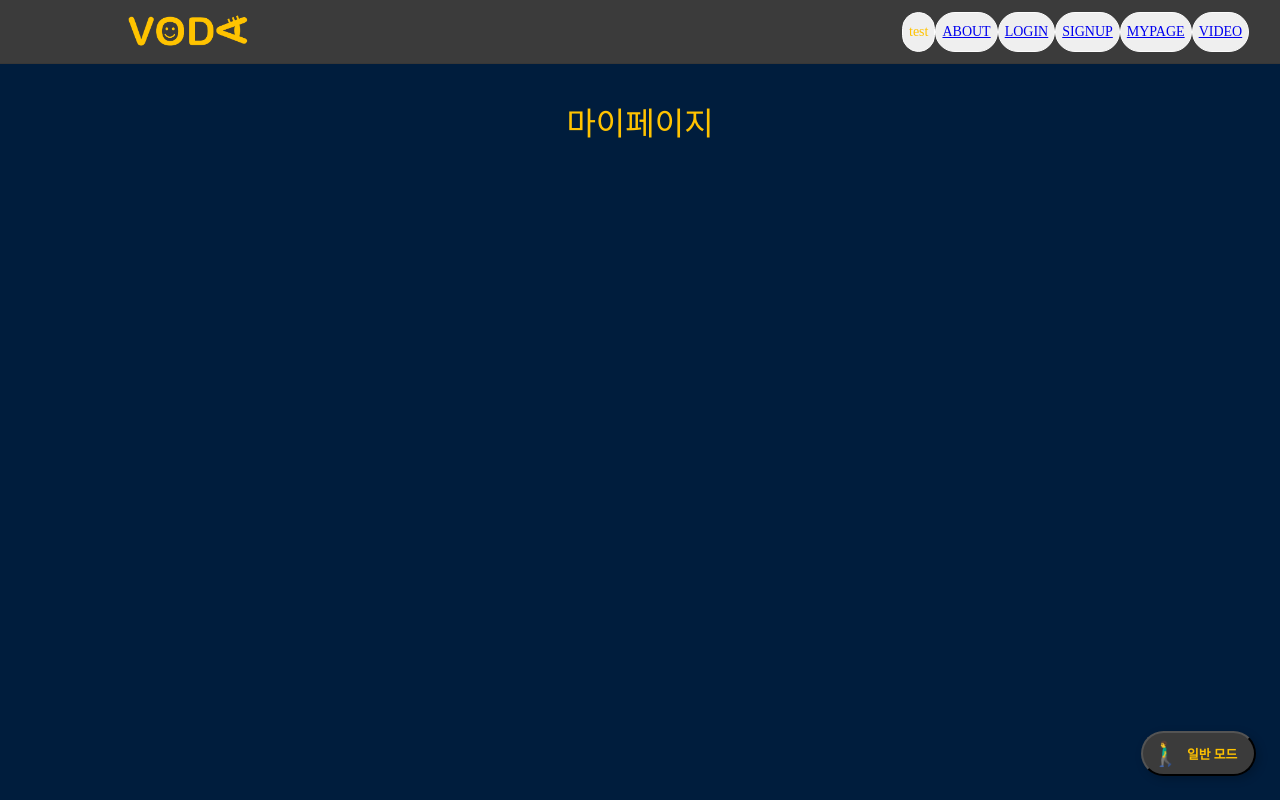
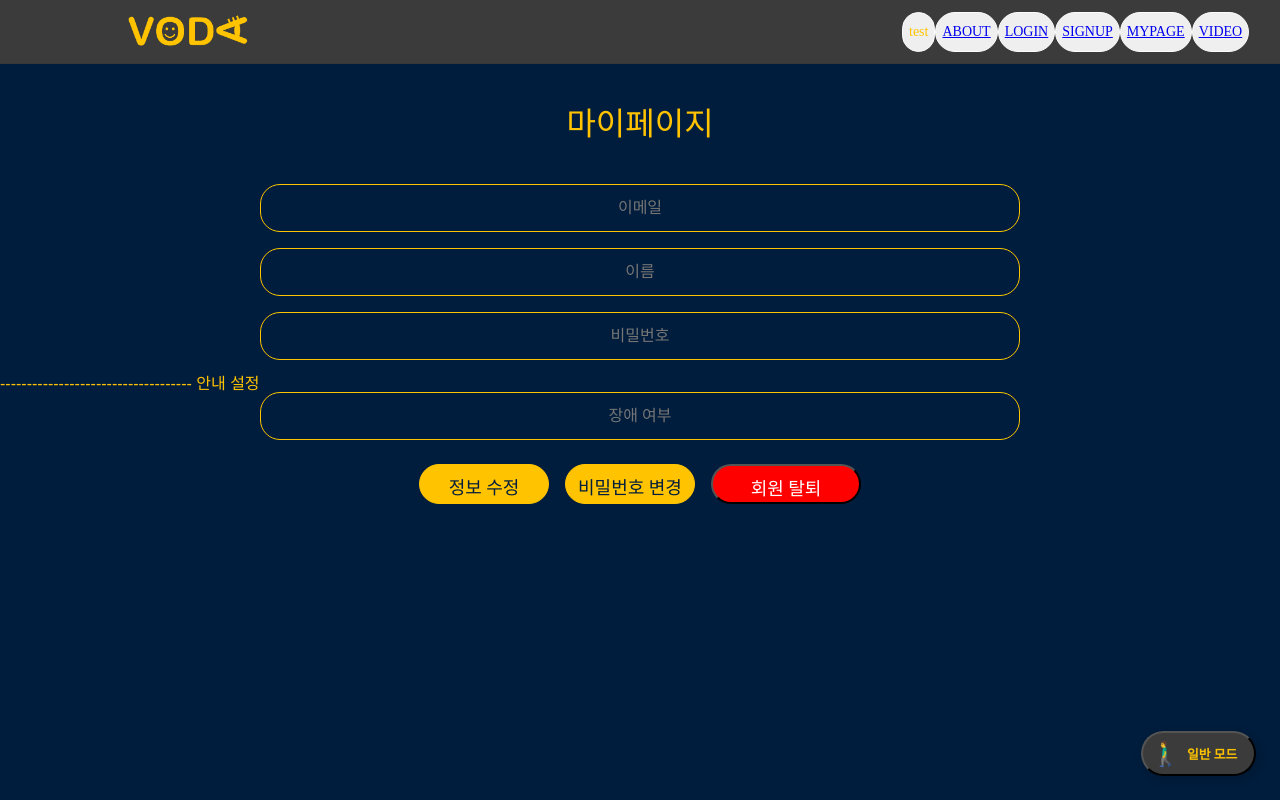
Before and after one commit to project-VODA/VODA, a React (Create React App) app in the folder front/voda/: page /mypage in a window 1280 px wide. Built offline with nearby package versions, Linux system fonts and the light colour scheme; a web font is replaced by a local one.

Commit message:
[Front] Mypage 버튼 컴포넌트 생성 - settingButton & DeleteButton

```diff
--- /dev/null
+++ b/front/voda/src/components/DeleteButton.tsx
@@ -0,0 +1,46 @@
+// components/Button.tsx
+
+import React, { useContext } from 'react';
+
+import styled from 'styled-components';
+import { ThemeContext } from '../App';
+import { SimpleTheme, Theme } from '../styles/theme';
+
+
+interface ThemeProps {
+  theme: Theme;
+}
+
+const DeleteButton = styled('button')<ThemeProps>`
+  width: 150px;
+  height: 40px;
+  border-radius: 20px;
+  font-size: 18px;
+  padding: 8px;
+  margin: 8px;
+  background: #ff0000;
+  color: ${({ theme }) =>
+    theme === SimpleTheme ? '#ffffff' : '#003566'};
+
+  &:hover {
+    transition: all 0.1s ease-in-out;
+  }
+`;
+
+// border: 1px solid ${({ theme }) =>
+// theme === SimpleTheme ? '#ff0000' : '#003566'};
+
+
+export interface ButtonProps {
+  text: string;
+}
+
+export default function Register({ text }: ButtonProps ) {
+  const { theme } = useContext(ThemeContext);
+
+  return (
+    <>
+      <DeleteButton theme={theme}>{text}</DeleteButton>
+    </>
+  );
+}
--- /dev/null
+++ b/front/voda/src/components/SettingButton.tsx
@@ -0,0 +1,46 @@
+// components/Button.tsx
+
+import React, { useContext } from 'react';
+
+import styled from 'styled-components';
+import { ThemeContext } from '../App';
+import { SimpleTheme, Theme } from '../styles/theme';
+
+
+interface ThemeProps {
+  theme: Theme;
+}
+
+
+const SettingButton = styled('button')<ThemeProps>`
+  width: 130px;
+  height: 40px;
+  border-radius: 20px;
+  font-size: 18px;
+  padding: 8px;
+  margin: 8px;
+  border: 1px solid ${({ theme }) => theme.text};
+  background: ${({ theme }) => theme.text};
+  color: ${({ theme }) => theme.body};
+
+  &:hover {
+    background: ${({ theme }) =>
+      theme === SimpleTheme ? '#FFD60A' : '#003566'};
+    transition: all 0.1s ease-in-out;
+  }
+`;
+
+
+export interface ButtonProps {
+  text: string;
+}
+
+export default function Register({ text }: ButtonProps ) {
+  const { theme } = useContext(ThemeContext);
+
+  return (
+    <>
+      <SettingButton theme={theme}>{text}</SettingButton>
+    </>
+  );
+}
--- a/front/voda/src/pages/simple/MyPage.tsx
+++ b/front/voda/src/pages/simple/MyPage.tsx
@@ -1,9 +1,24 @@
 import React from 'react';
+import styled from 'styled-components';
 
-// import { Navigate } from "react-router-dom";
+import Title from '../../components/Title';
+
+import Input from '../../components/Input';
+import SettingButton from '../../components/SettingButton';
+import DeleteButton from '../../components/DeleteButton';
 
 
-import Title from '../../components/Title';
+const ButtonContainer = styled.div`
+  display: flex;
+  flex-wrap: wrap;
+  justify-content: center;
+  align-items: center;
+  text-align: center;
+`;
+
+const RedSettingButton = styled(SettingButton)`
+  background-color: red;
+`;
 
 const SimpleMyPage = () => {
 
@@ -20,6 +35,18 @@ const SimpleMyPage = () => {
   return (
     <>
       <Title title='마이페이지' />
+
+      <Input placeholder="이메일" />
+      <Input placeholder="이름" />
+      <Input placeholder="비밀번호" />
+      ------------------------------------ 안내 설정
+      <Input placeholder="장애 여부" />
+
+      <ButtonContainer>
+        <SettingButton text='정보 수정' />
+        <SettingButton text='비밀번호 변경' />
+        <DeleteButton text='회원 탈퇴' />
+      </ButtonContainer>
     </>
   );
 };
```
